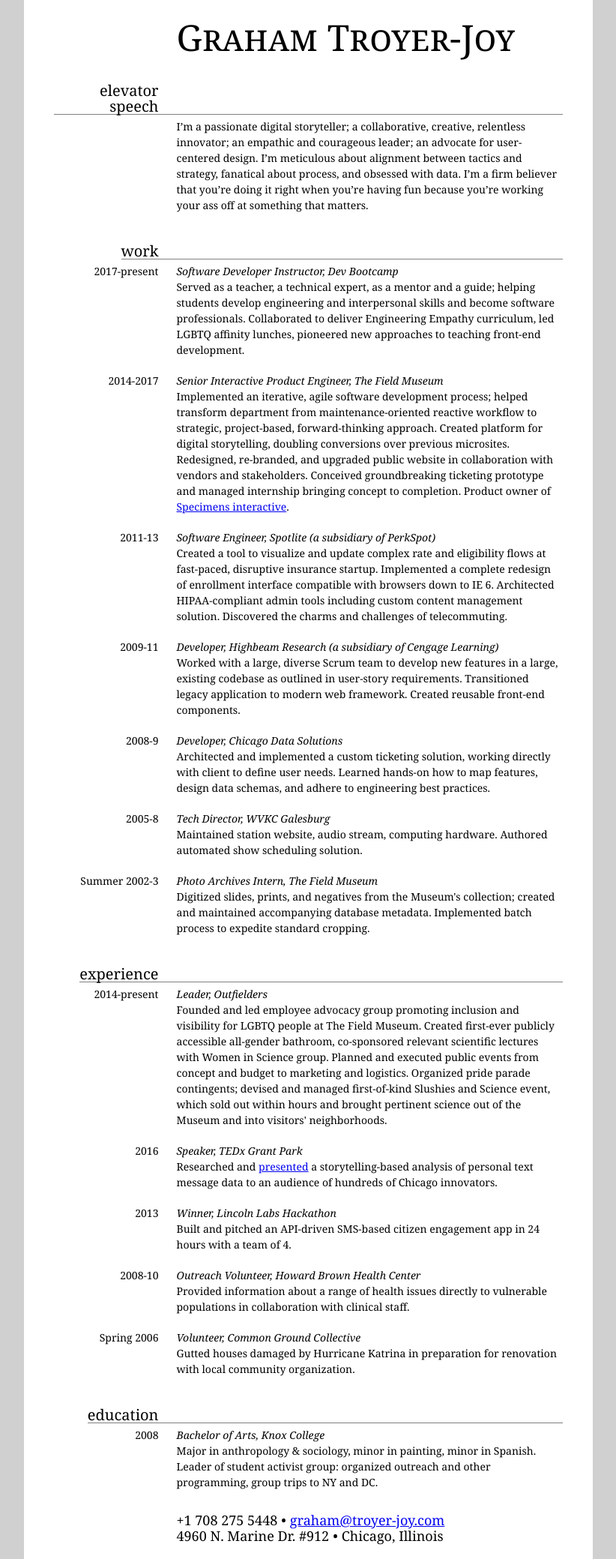
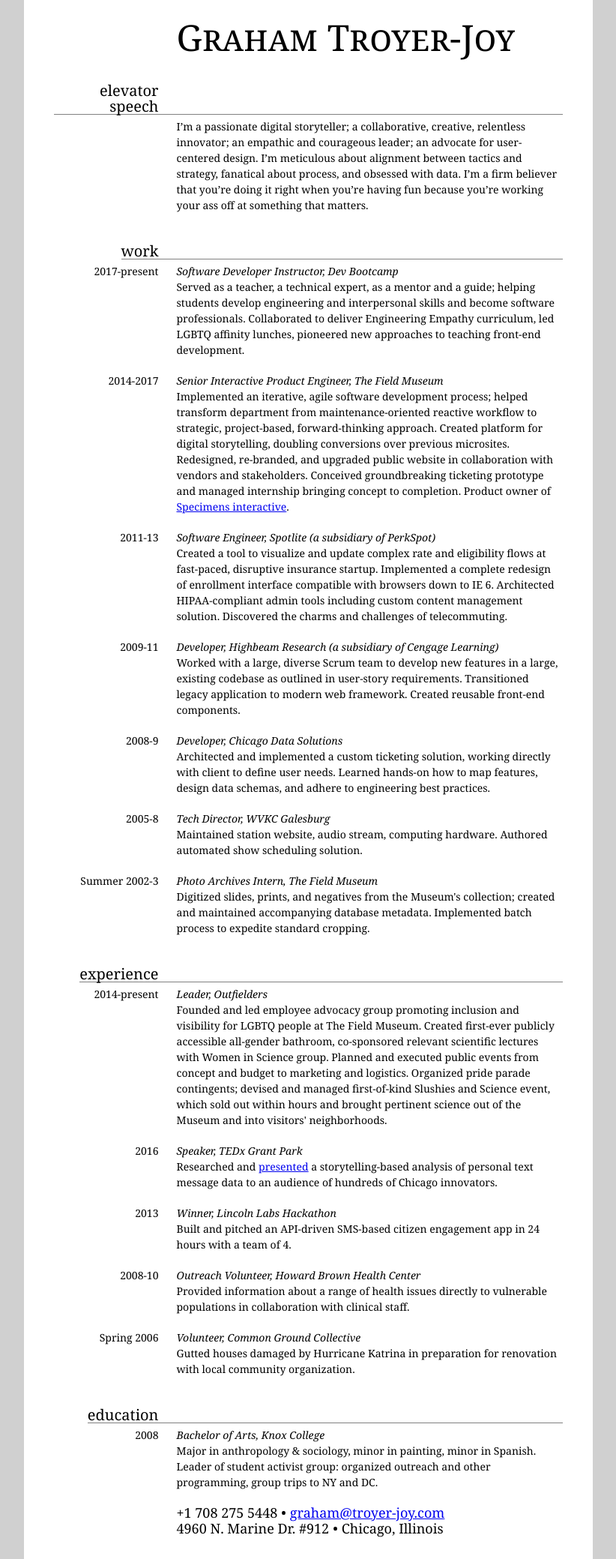
Before and after one commit to telegraham/resume, a Jekyll site: the page built from index.html, in a window 1280 px wide. Shown: the whole page at 75% size, without its empty margins (229-1051 px from the left). Built offline with Jekyll 4.4.1, drawn with Linux system fonts in a browser that asks for light colours.

Commit message:
separate header / footer margin

```diff
--- a/_sass/style.scss
+++ b/_sass/style.scss
@@ -14,6 +14,7 @@
 	font-size: 48px;
 	line-height: 40px;
 	font-variant: small-caps;
+	margin: 30px 0px 20px;
 }
 h2 {
 	font-weight: 500;
@@ -32,11 +33,11 @@
 footer {
 	font-size: 18px;
 	clear: both;
+	margin: 20px 0px 30px;
 }
 h1,
 footer {
 	text-align: center;
-	margin: 30px 0px 20px;
 }
 .item {
 	margin: 20px 0px;
```
